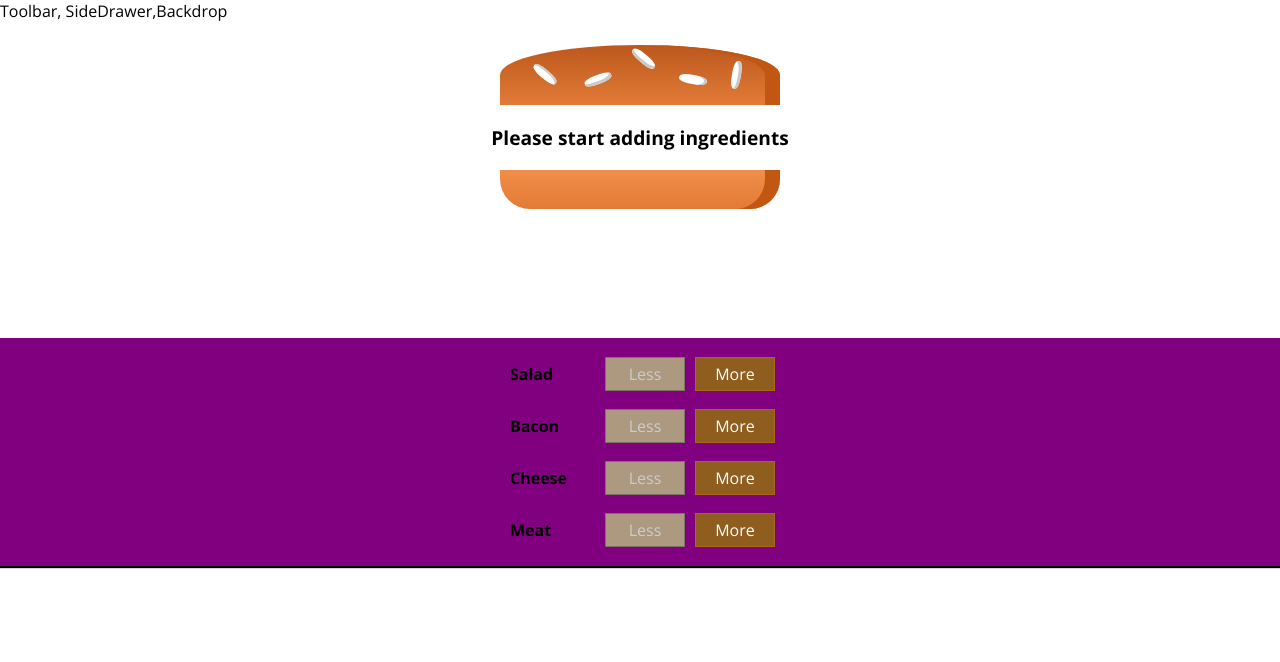
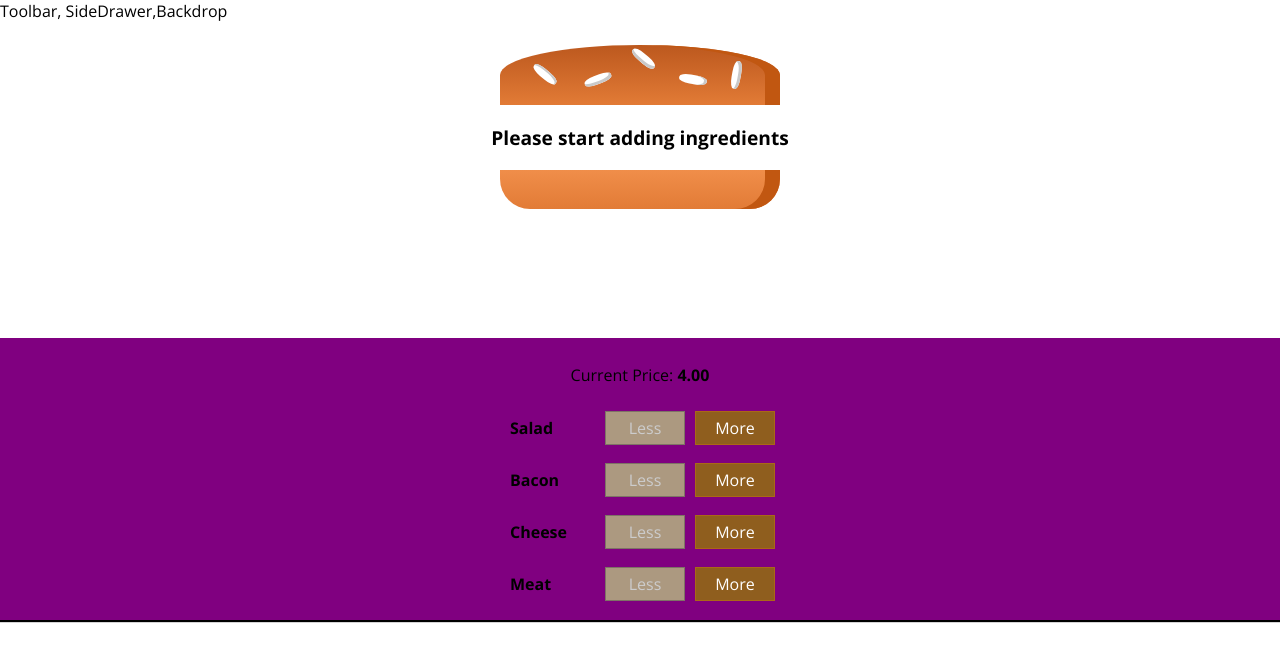
Before and after one commit to timmlaxton/Takeaway, a React (Create React App) app in the folder takeaway-app/: page / in a window 1280 px wide. Shown: the top 662 px of the page. Built offline with nearby package versions, Linux system fonts and the light colour scheme.

Commit message:
added price

```diff
--- a/takeaway-app/src/components/Burger/BuildControls/BuildControls.js
+++ b/takeaway-app/src/components/Burger/BuildControls/BuildControls.js
@@ -12,6 +12,7 @@
 
 const buildControls = (props) => (
     <div className={classes.BuildControls}>
+        <p>Current Price: <strong>{props.price.toFixed(2)}</strong></p>
         {controls.map(ctrl => (
             <BuildControl
             key={ctrl.label}
--- a/takeaway-app/src/containers/BurgerBuilder/BurgerBuilder.js
+++ b/takeaway-app/src/containers/BurgerBuilder/BurgerBuilder.js
@@ -18,7 +18,7 @@
            cheese: 0,
            meat: 0
        },
-       totalprice: 4
+       totalPrice: 4
    }
 
    addIngredientHandler = (type) => {
@@ -53,8 +53,6 @@
 }
 
 
-
-
     render () {
         const disabledInfo = {
             ...this.state.ingredients
@@ -68,7 +66,8 @@
                 <BuildControls
                 ingredientAdded={this.addIngredientHandler}
                 ingredientRemoved={this.removeIngredientHandler}
-                disabled={disabledInfo}/>
+                disabled={disabledInfo}
+                price={this.state.totalPrice}/>
 
             </Aux>
         );
```
